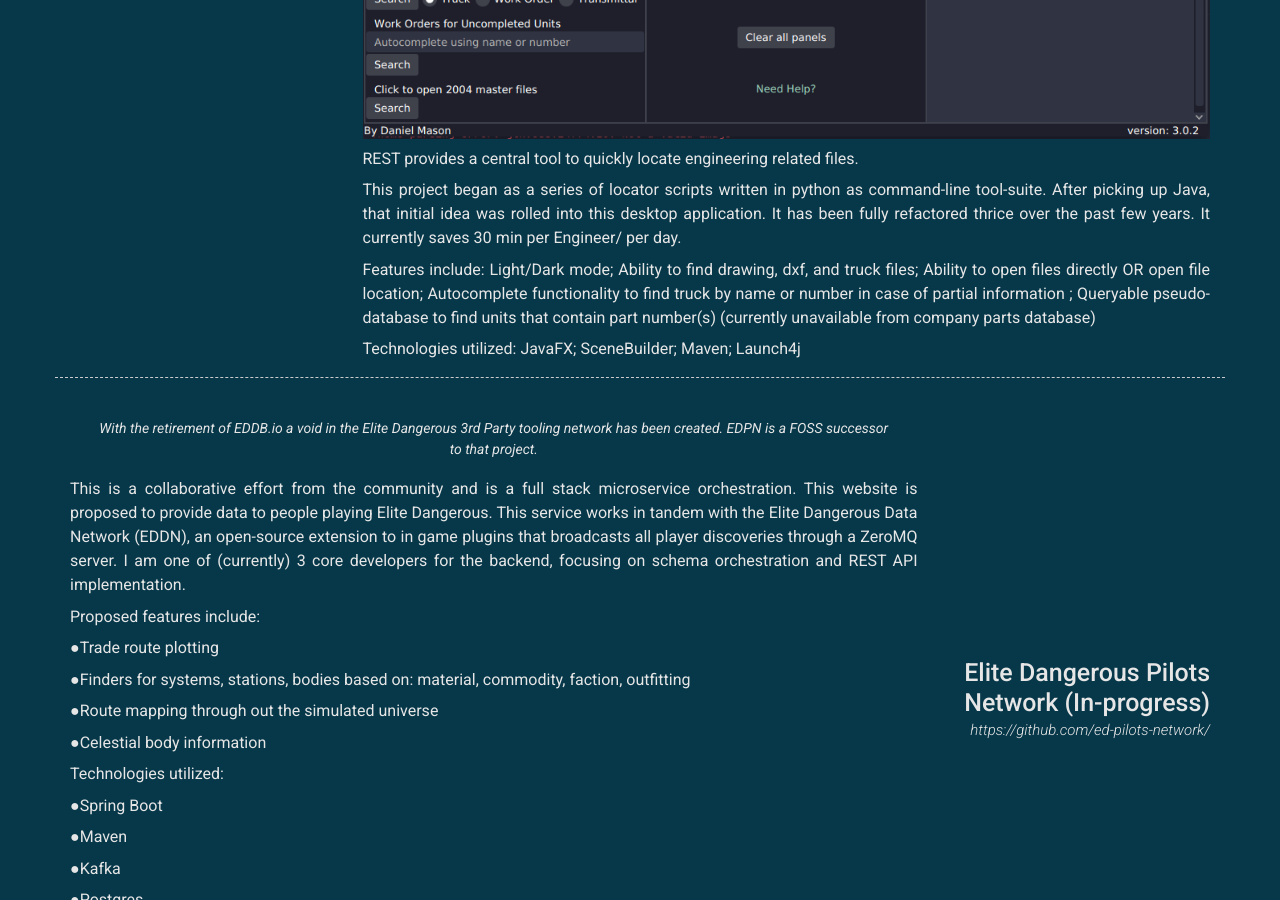
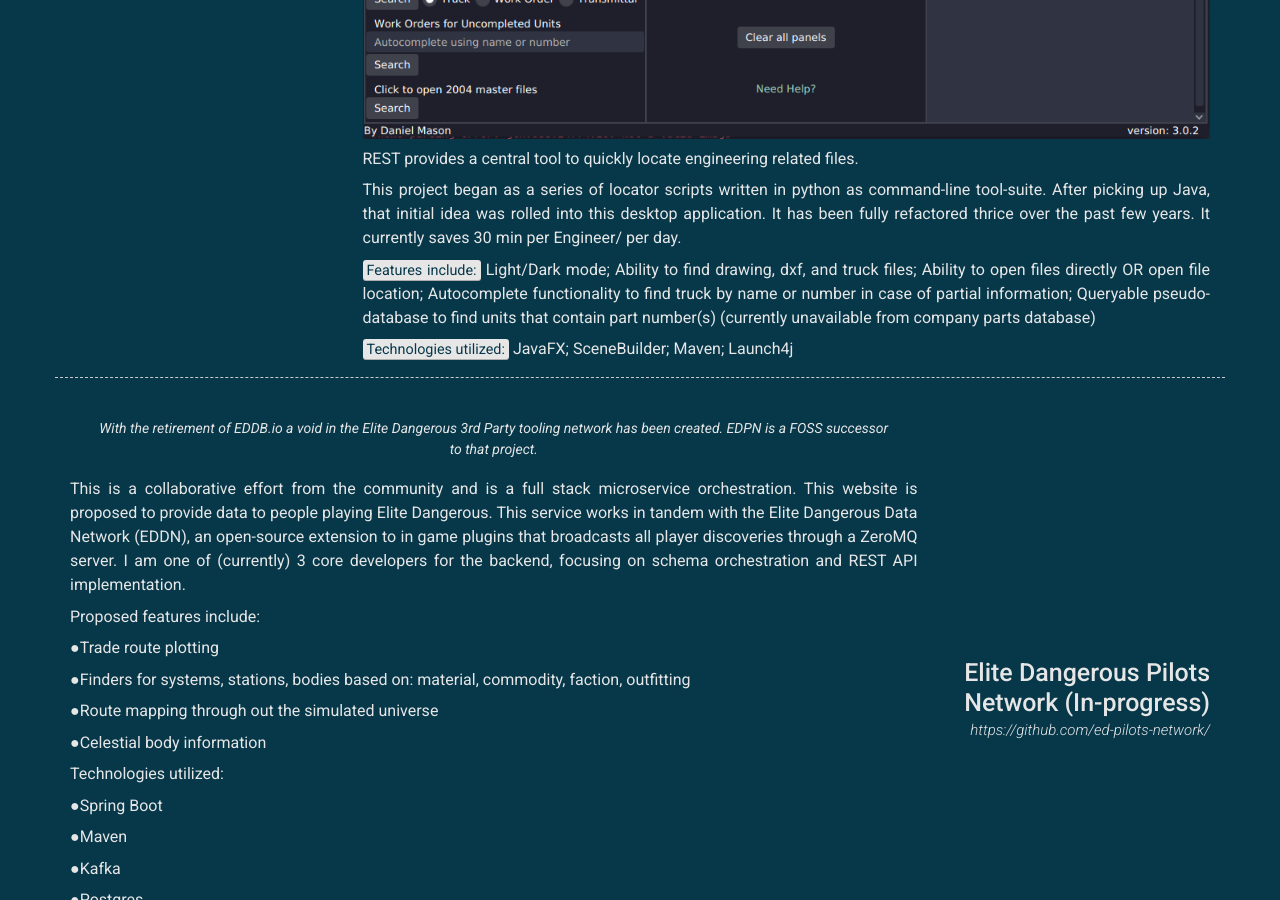
Before and after one commit to Daniel-J-Mason/Daniel-J-Mason.github.io, a Jekyll site: the page built from index.md, in a window 1280 px wide and 900 px high, scrolled down 1152 px. Built offline with Jekyll 4.4.1, drawn with Linux system fonts in a browser that asks for light colours; nearby versions of some CDN libraries.

```diff
--- a/_config.yml
+++ b/_config.yml
@@ -100,11 +100,11 @@ content:
           This project began as a series of locator scripts written in python as command-line tool-suite. After picking up Java, that initial idea was rolled into this desktop application.
           It has been fully refactored thrice over the past few years. It currently saves 30 min per Engineer/ per day.
 
-          Features include: Light/Dark mode; Ability to find drawing, dxf, and truck files; Ability to open files directly OR open file location;
-          Autocomplete functionality to find truck by name or number in case of partial information ;
+          <mark>Features include:</mark> Light/Dark mode; Ability to find drawing, dxf, and truck files; Ability to open files directly OR open file location;
+          Autocomplete functionality to find truck by name or number in case of partial information;
           Queryable pseudo-database to find units that contain part number(s) (currently unavailable from company parts database)
 
-          Technologies utilized: JavaFX; SceneBuilder; Maven; Launch4j
+          <mark>Technologies utilized:</mark> JavaFX; SceneBuilder; Maven; Launch4j
       - layout: right
         border: weak  # Value of `weak` will display a weak border below this item. # Any
         # other value (or no value) means no border will be displayed
```
